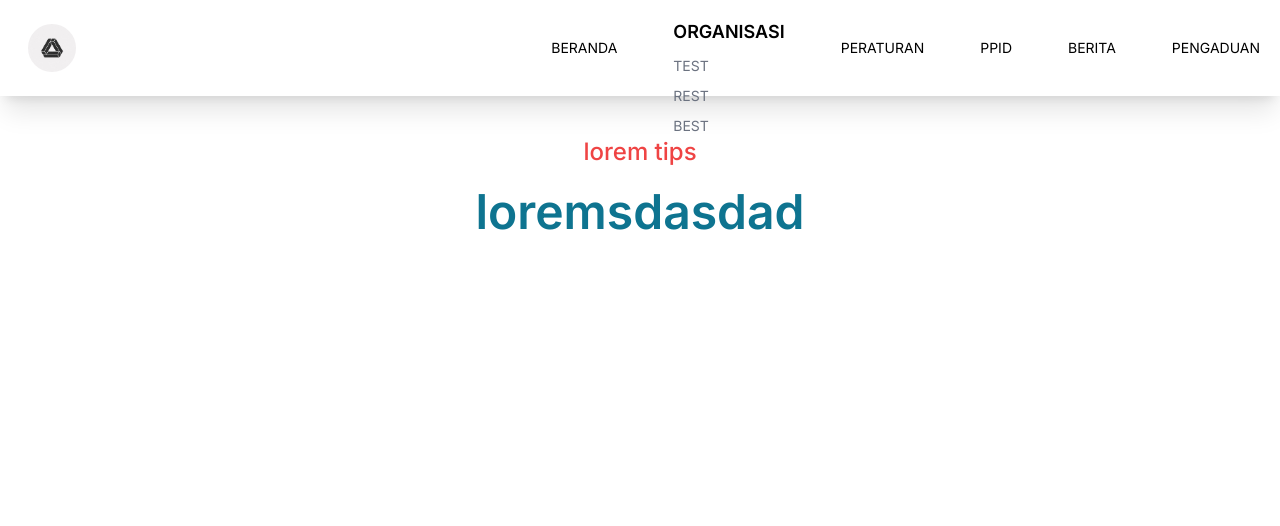
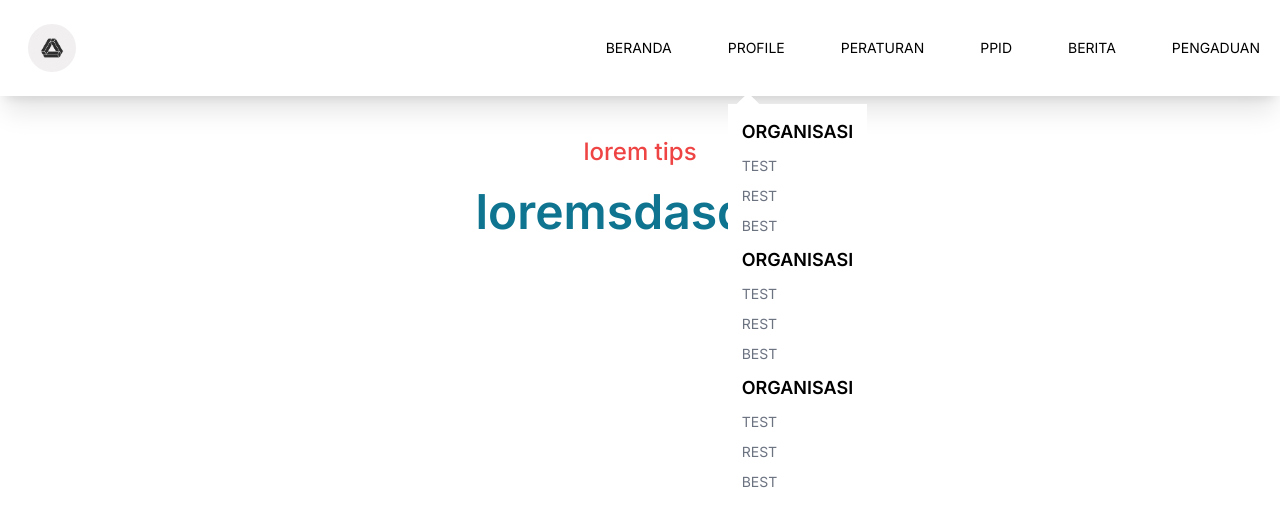
Before and after one commit to TommyPurba/companyorg, a Next.js app in the folder beacomp/: page / in a window 1280 px wide. Shown: the top 526 px of the page. Built offline with nearby package versions, Linux system fonts and the light colour scheme.

Commit message:
feat: add another submenu

```diff
--- a/beacomp/src/components/navigation/Navlinks.js
+++ b/beacomp/src/components/navigation/Navlinks.js
@@ -6,6 +6,24 @@ export const Navlinks = () => {
       name: "Profile",
       submenu: true,
       sublink: [
+        {
+          subName: "Organisasi",
+          SubNavMenu: true,
+          SubLinks: [
+            { Subhead: "test", link: "/test" },
+            { Subhead: "rest", link: "/rest" },
+            { Subhead: "best", link: "/best" },
+          ],
+        },
+        {
+          subName: "Organisasi",
+          SubNavMenu: true,
+          SubLinks: [
+            { Subhead: "test", link: "/test" },
+            { Subhead: "rest", link: "/rest" },
+            { Subhead: "best", link: "/best" },
+          ],
+        },
         {
           subName: "Organisasi",
           SubNavMenu: true,
@@ -30,13 +48,16 @@ export const Navlinks = () => {
           <h1 className="py-6">{links.name}</h1>
           {links.submenu && (
             <div>
-              <div>
-                <div>
+              <div className="absolute top-20">
+                <div className="py-3">
+                  <div className="w-4 h-4 left-3 absolute mt-1 bg-white rotate-45"></div>
+                </div>
+                <div className="bg-white p-3.5">
                   {links.sublink.map((mySubLinks) => (
                     <div>
-                      <h3 className="text-lg font-semibold">
+                      <h5 className="text-lg font-semibold">
                         {mySubLinks.subName}
-                      </h3>
+                      </h5>
                       {mySubLinks.SubNavMenu && (
                         <div>
                           <div>
```
